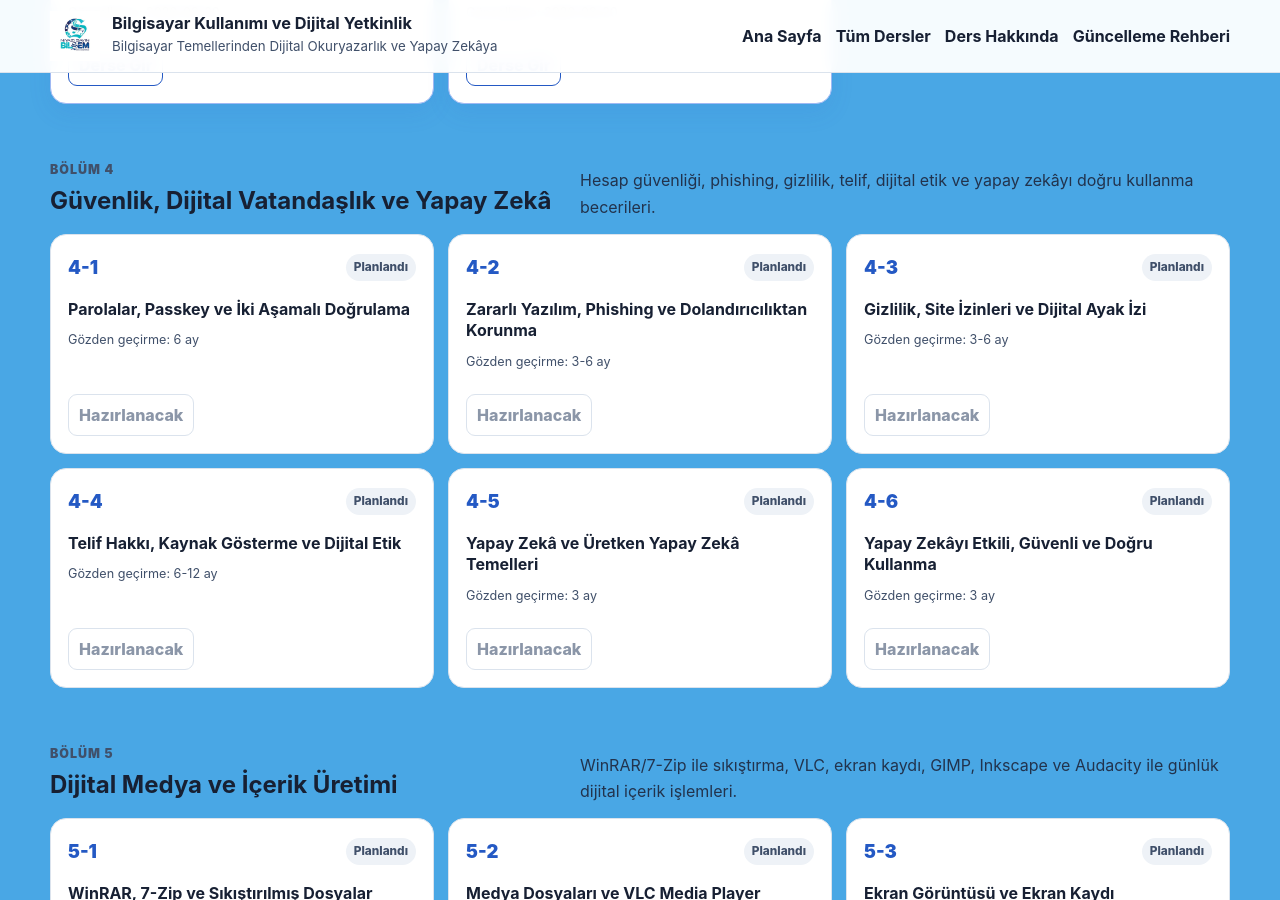
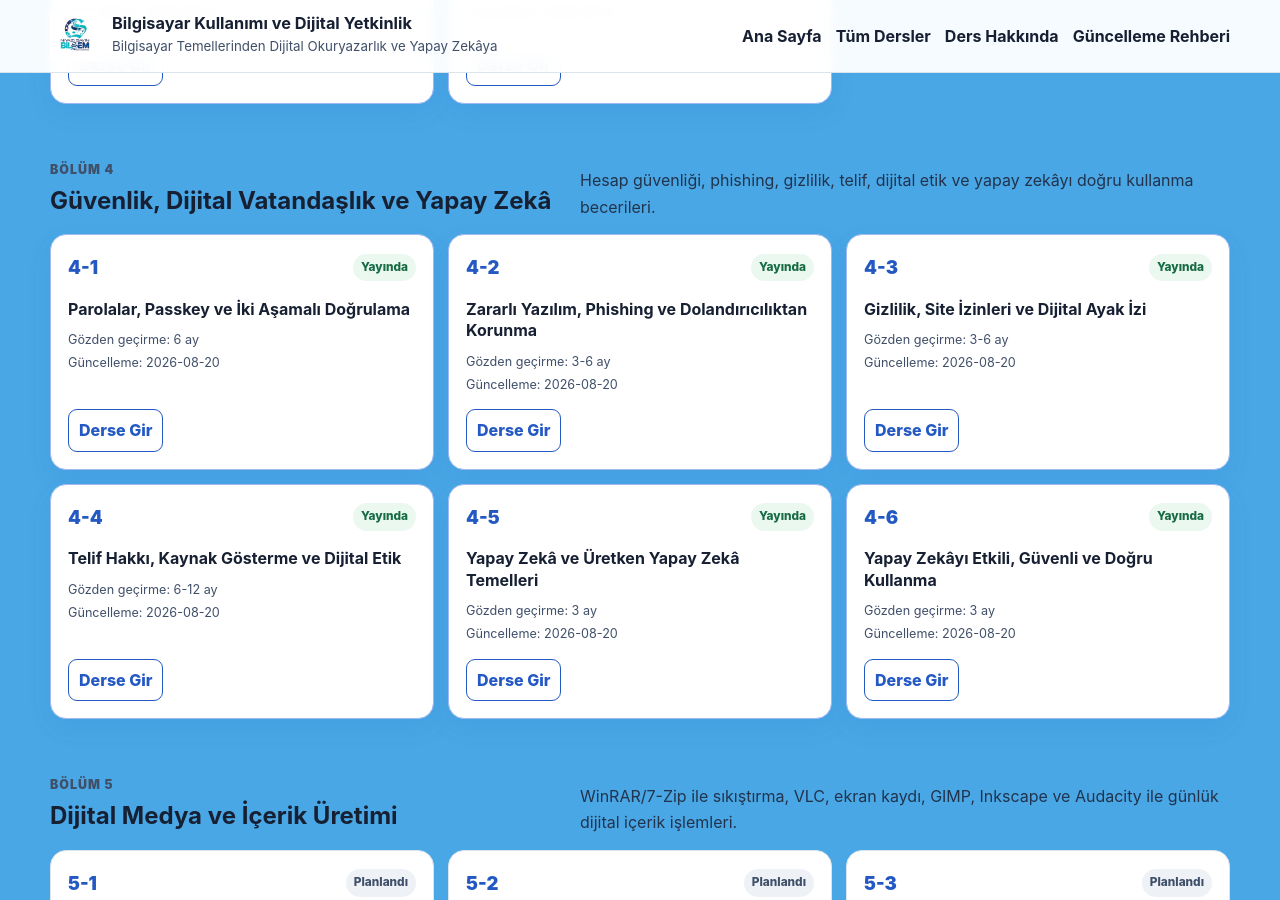
Before and after one commit to BILSEM-BT/BilgisayarKullanimiVeDijitalYetkinlik, a Jekyll site: the page built from tum-dersler.md, in a window 1280 px wide and 900 px high, scrolled down 2889 px. Built offline with Jekyll 4.4.1, drawn with Linux system fonts in a browser that asks for light colours.

Commit message:
Add files via upload

```diff
--- a/_data/modules.yml
+++ b/_data/modules.yml
@@ -255,62 +255,68 @@
   section: 4
   title: Parolalar, Passkey ve İki Aşamalı Doğrulama
   slug: 4-1-parolalar-passkey-ve-iki-asamali-dogrulama
-  status: planlandı
-  updated: ''
+  status: yayında
+  updated: '2026-08-20'
   review_cycle: 6 ay
-  path: ''
+  path: /dersler/4-1-parolalar-passkey-ve-iki-asamali-dogrulama/
   code: 4-1
   order_in_section: 1
+  quiz_path: /uygulamalar/4-1-parolalar-passkey-ve-iki-asamali-dogrulama/
 - id: 25
   section: 4
   title: Zararlı Yazılım, Phishing ve Dolandırıcılıktan Korunma
   slug: 4-2-zararli-yazilim-phishing-ve-dolandiriciliktan-korunma
-  status: planlandı
-  updated: ''
+  status: yayında
+  updated: '2026-08-20'
   review_cycle: 3-6 ay
-  path: ''
+  path: /dersler/4-2-zararli-yazilim-phishing-ve-dolandiriciliktan-korunma/
   code: 4-2
   order_in_section: 2
+  quiz_path: /uygulamalar/4-2-zararli-yazilim-phishing-ve-dolandiriciliktan-korunma/
 - id: 26
   section: 4
   title: Gizlilik, Site İzinleri ve Dijital Ayak İzi
   slug: 4-3-gizlilik-site-izinleri-ve-dijital-ayak-izi
-  status: planlandı
-  updated: ''
+  status: yayında
+  updated: '2026-08-20'
   review_cycle: 3-6 ay
-  path: ''
+  path: /dersler/4-3-gizlilik-site-izinleri-ve-dijital-ayak-izi/
   code: 4-3
   order_in_section: 3
+  quiz_path: /uygulamalar/4-3-gizlilik-site-izinleri-ve-dijital-ayak-izi/
 - id: 27
   section: 4
   title: Telif Hakkı, Kaynak Gösterme ve Dijital Etik
   slug: 4-4-telif-hakki-kaynak-gosterme-ve-dijital-etik
-  status: planlandı
-  updated: ''
+  status: yayında
+  updated: '2026-08-20'
   review_cycle: 6-12 ay
-  path: ''
+  path: /dersler/4-4-telif-hakki-kaynak-gosterme-ve-dijital-etik/
   code: 4-4
   order_in_section: 4
+  quiz_path: /uygulamalar/4-4-telif-hakki-kaynak-gosterme-ve-dijital-etik/
 - id: 28
   section: 4
   title: Yapay Zekâ ve Üretken Yapay Zekâ Temelleri
   slug: 4-5-yapay-zeka-ve-uretken-yapay-zeka-temelleri
-  status: planlandı
-  updated: ''
+  status: yayında
+  updated: '2026-08-20'
   review_cycle: 3 ay
-  path: ''
+  path: /dersler/4-5-yapay-zeka-ve-uretken-yapay-zeka-temelleri/
   code: 4-5
   order_in_section: 5
+  quiz_path: /uygulamalar/4-5-yapay-zeka-ve-uretken-yapay-zeka-temelleri/
 - id: 29
   section: 4
   title: Yapay Zekâyı Etkili, Güvenli ve Doğru Kullanma
   slug: 4-6-yapay-zekayi-etkili-guvenli-ve-dogru-kullanma
-  status: planlandı
-  updated: ''
+  status: yayında
+  updated: '2026-08-20'
   review_cycle: 3 ay
-  path: ''
+  path: /dersler/4-6-yapay-zekayi-etkili-guvenli-ve-dogru-kullanma/
   code: 4-6
   order_in_section: 6
+  quiz_path: /uygulamalar/4-6-yapay-zekayi-etkili-guvenli-ve-dogru-kullanma/
 - id: 30
   section: 5
   title: WinRAR, 7-Zip ve Sıkıştırılmış Dosyalar
```
